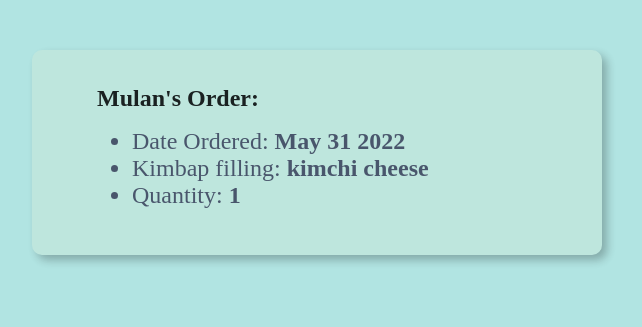
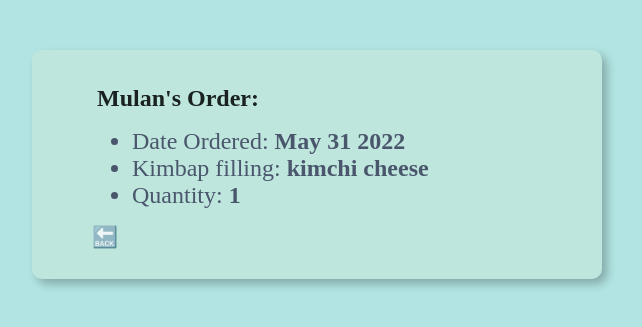
Before and after one commit to sandyysh221/Week03_3_flask_lab_solo_practice, a Flask app: page /orders/1 in a window 1280 px wide. Shown: the top 327 px of the page, without its empty margins (323-965 px from the left). Run offline with Flask 2, Linux system fonts and the light colour scheme.

Commit message:
added home link in order pages

```diff
--- a/static/styles.css
+++ b/static/styles.css
@@ -73,3 +73,8 @@ a:hover {
 li {
   font-size: 1.5rem;
 }
+
+#home-link {
+  font-size: 1.3rem;
+  margin: 0 auto;
+}
--- a/templates/order.html
+++ b/templates/order.html
@@ -1,9 +1,9 @@
 <!DOCTYPE html>
 <html lang="en">
   <head>
-    <meta charset="UTF-8">
-    <meta http-equiv="X-UA-Compatible" content="IE=edge">
-    <meta name="viewport" content="width=device-width, initial-scale=1.0">
+    <meta charset="UTF-8" />
+    <meta http-equiv="X-UA-Compatible" content="IE=edge" />
+    <meta name="viewport" content="width=device-width, initial-scale=1.0" />
     <link
       rel="stylesheet"
       href="{{ url_for('static', filename='styles.css') }}"
@@ -13,13 +13,12 @@
   <body>
     <div class="order-container">
       <h2>{{order.name}}'s Order:</h2>
-        <p>
       <ul>
         <li>Date Ordered: <b>{{order.date.strftime("%b %d %Y")}}</b></li>
         <li>Kimbap filling: <b>{{order.filling}}</b></li>
         <li>Quantity: <b>{{order.quantity}}</b></li>
       </ul>
-        </p>
+      <a href="/" id="home-link">🔙</a>
     </div>
   </body>
 </html>
```
Lines whose indentation alone changed are shown as unchanged.
